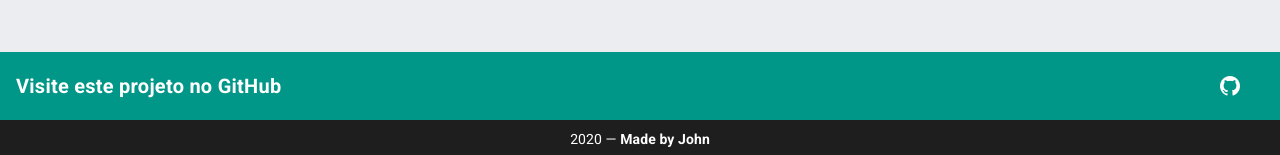
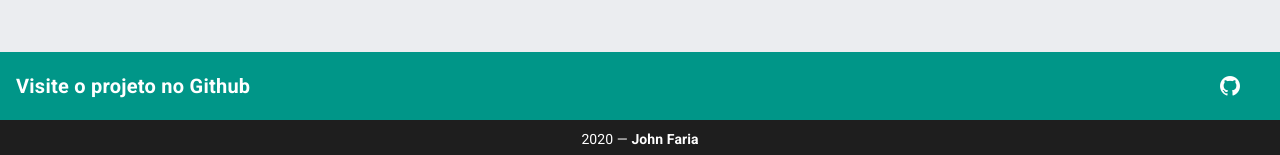
Before and after one commit to johnfaria/vue-front-challenge, a Vue app: page /signin in a window 1280 px wide. Shown: the part 642-797 px from the top of the page. Built offline with nearby package versions, Linux system fonts and the light colour scheme.

Commit message:
fix: corrigido texto do footer

```diff
--- a/src/components/Footer.vue
+++ b/src/components/Footer.vue
@@ -2,11 +2,16 @@
   <v-footer dark padless>
     <v-card class="flex" flat tile>
       <v-card-title class="teal">
-        <strong class="subheading">Visite este projeto no GitHub</strong>
+        <strong class="subheading">Visite o projeto no Github</strong>
 
         <v-spacer></v-spacer>
 
-        <v-btn v-for="icon in icons" :key="icon" class="mx-4" dark icon>
+        <v-btn
+          class="mx-4"
+          dark
+          icon
+          href="https://github.com/johnfaria/dev-hiring-challenge"
+        >
           <v-icon size="24px">
             {{ icon }}
           </v-icon>
@@ -14,7 +19,7 @@
       </v-card-title>
 
       <v-card-text class="py-2 white--text text-center">
-        {{ new Date().getFullYear() }} — <strong>Made by John</strong>
+        {{ new Date().getFullYear() }} — <strong>John Faria</strong>
       </v-card-text>
     </v-card>
   </v-footer>
@@ -23,7 +28,7 @@
 <script>
 export default {
   data: () => ({
-    icons: ['mdi-github']
+    icon: 'mdi-github'
   })
 }
 </script>
```
Also changed, not shown: 1 other file (tests, documents, lock files or other folders).
